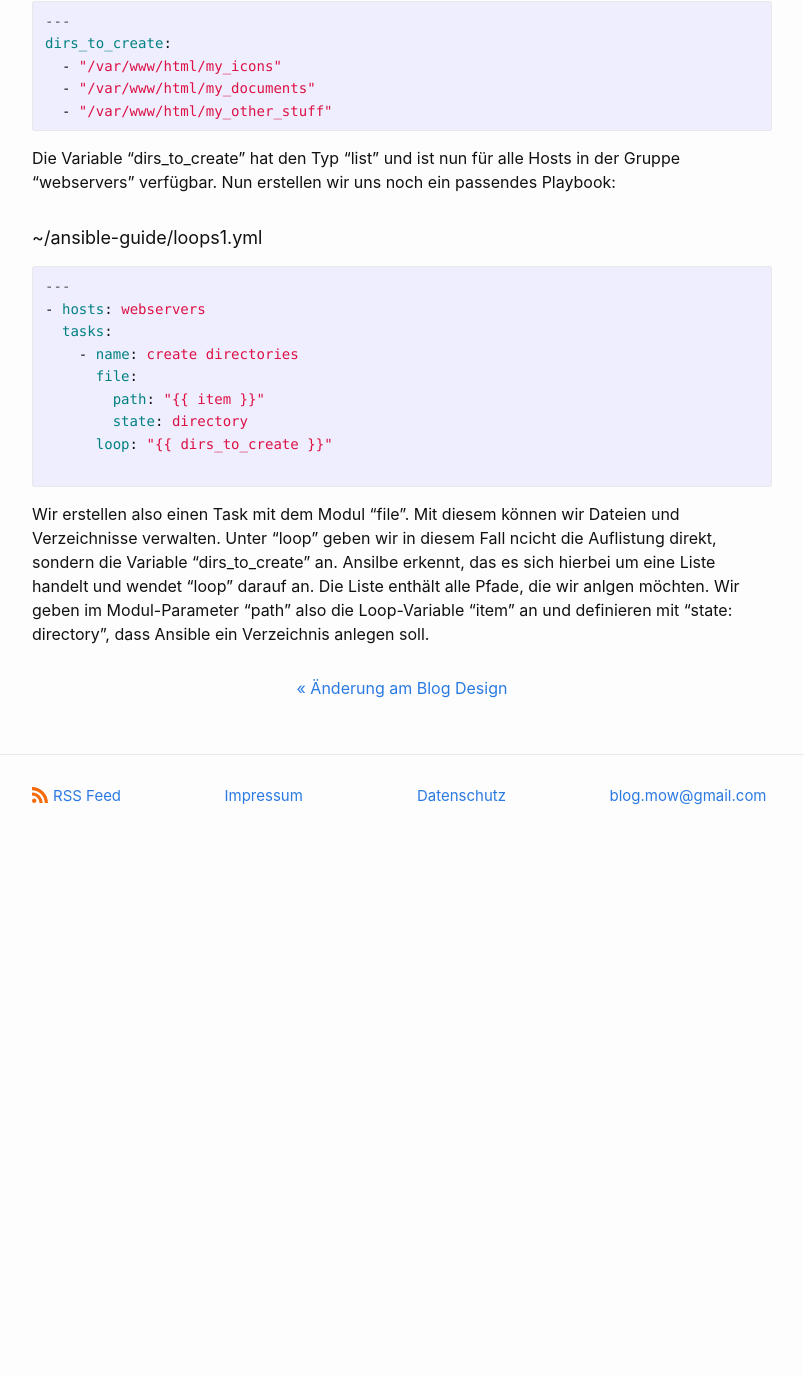
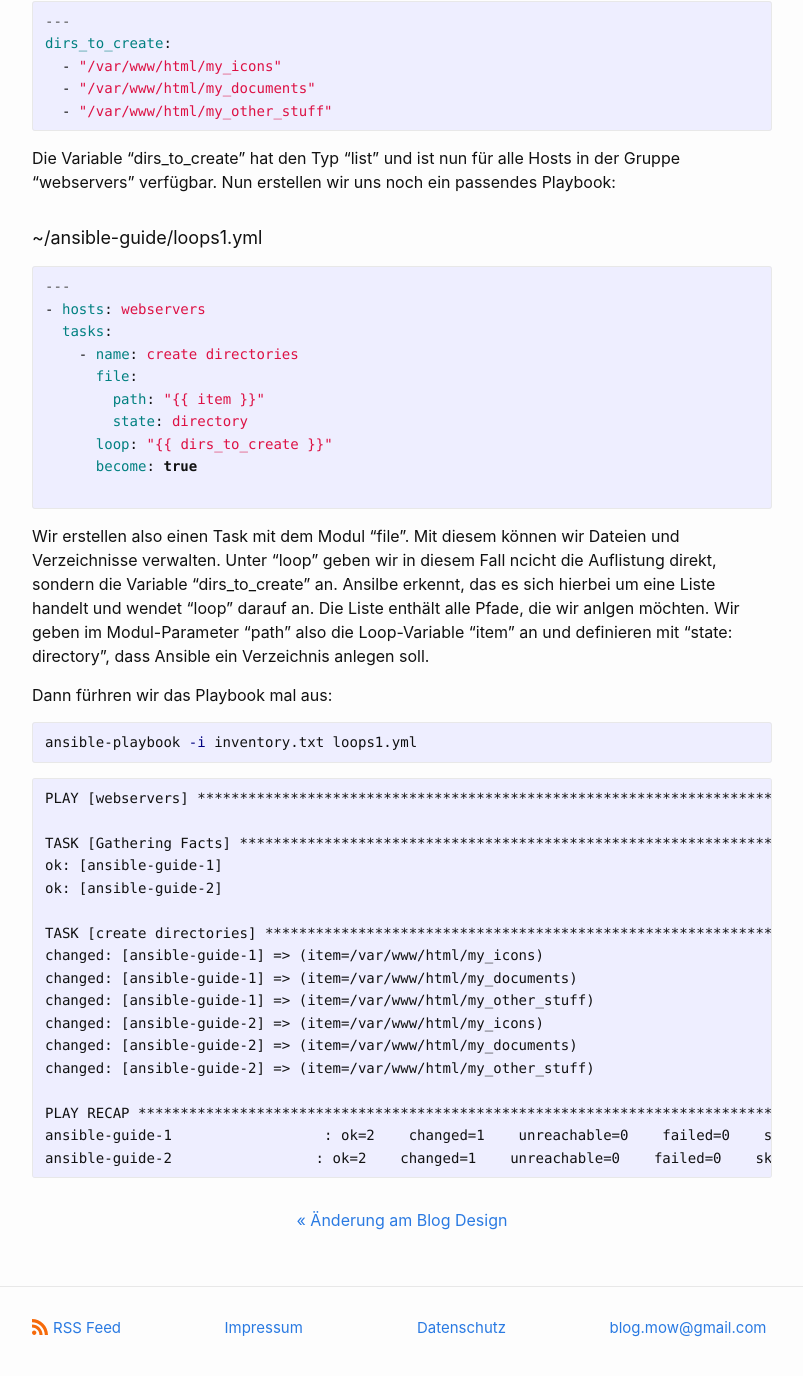
Before and after one commit to dermow/staging, a Jekyll site: the page built from _posts/2021-05-03-ansible-guide-10.markdown, in a window 1280 px wide and 1400 px high, scrolled down 1788 px. Shown: the top 1376 px of the window, without its empty margins (238-1041 px from the left). Built offline with Jekyll 4.4.1, drawn with Linux system fonts in a browser that asks for light colours; comment, search, counter and statistics services are not loaded; before the commit the page ends 2655 px from its top, so only the background shows below that.

Commit message:
Update 2021-05-03-ansible-guide-10.markdown

````diff
--- a/_posts/2021-05-03-ansible-guide-10.markdown
+++ b/_posts/2021-05-03-ansible-guide-10.markdown
@@ -85,7 +85,32 @@ Die Variable "dirs_to_create" hat den Typ "list" und ist nun für alle Hosts in
         path: "{%raw%}{{ item }}{%endraw%}"
         state: directory
       loop: "{%raw%}{{ dirs_to_create }}{%endraw%}"
+      become: true
 
 ```
 
 Wir erstellen also einen Task mit dem Modul "file". Mit diesem können wir Dateien und Verzeichnisse verwalten. Unter "loop" geben wir in diesem Fall ncicht die Auflistung direkt, sondern die Variable "dirs_to_create" an. Ansilbe erkennt, das es sich hierbei um eine Liste handelt und wendet "loop" darauf an. Die Liste enthält alle Pfade, die wir anlgen möchten. Wir geben im Modul-Parameter "path" also die Loop-Variable "item" an und definieren mit "state: directory", dass Ansible ein Verzeichnis anlegen soll.
+
+Dann fürhren wir das Playbook mal aus:
+```bash
+ansible-playbook -i inventory.txt loops1.yml
+```
+```
+PLAY [webservers] ********************************************************************************************************************************************************
+
+TASK [Gathering Facts] **************************************************************************************************************************************************
+ok: [ansible-guide-1]
+ok: [ansible-guide-2]
+
+TASK [create directories] ***********************************************************************************************************************************************
+changed: [ansible-guide-1] => (item=/var/www/html/my_icons)
+changed: [ansible-guide-1] => (item=/var/www/html/my_documents)
+changed: [ansible-guide-1] => (item=/var/www/html/my_other_stuff)
+changed: [ansible-guide-2] => (item=/var/www/html/my_icons)
+changed: [ansible-guide-2] => (item=/var/www/html/my_documents)
+changed: [ansible-guide-2] => (item=/var/www/html/my_other_stuff)
+
+PLAY RECAP **************************************************************************************************************************************************************
+ansible-guide-1                  : ok=2    changed=1    unreachable=0    failed=0    skipped=0    rescued=0    ignored=0
+ansible-guide-2                 : ok=2    changed=1    unreachable=0    failed=0    skipped=0    rescued=0    ignored=0
+```
````
